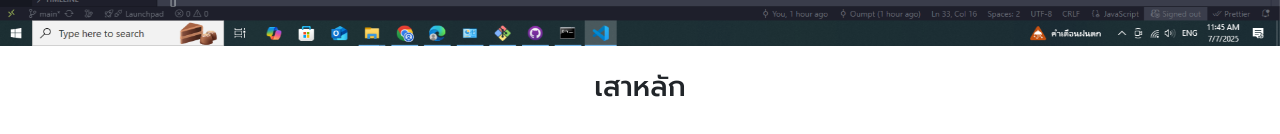
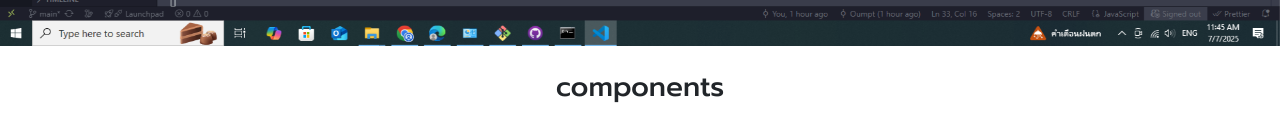
Before and after one commit to Oumpt/frontend046, a Next.js app: page / in a window 1280 px wide. Shown: the part 700-834 px from the top of the page. Built offline with nearby package versions, Linux system fonts and the light colour scheme.

Commit message:
Update card.js

```diff
--- a/app/component/card.js
+++ b/app/component/card.js
@@ -4,7 +4,7 @@ export default function Card() {
         <div className="row">
             <div className="col-md-12 text-center mb-4"></div>
             <div className="col-md-12 text-center mb-4">
-                <h3>เสาหลัก</h3>
+                <h3>components</h3>
             </div>
         </div>
         <div className="row">
```
